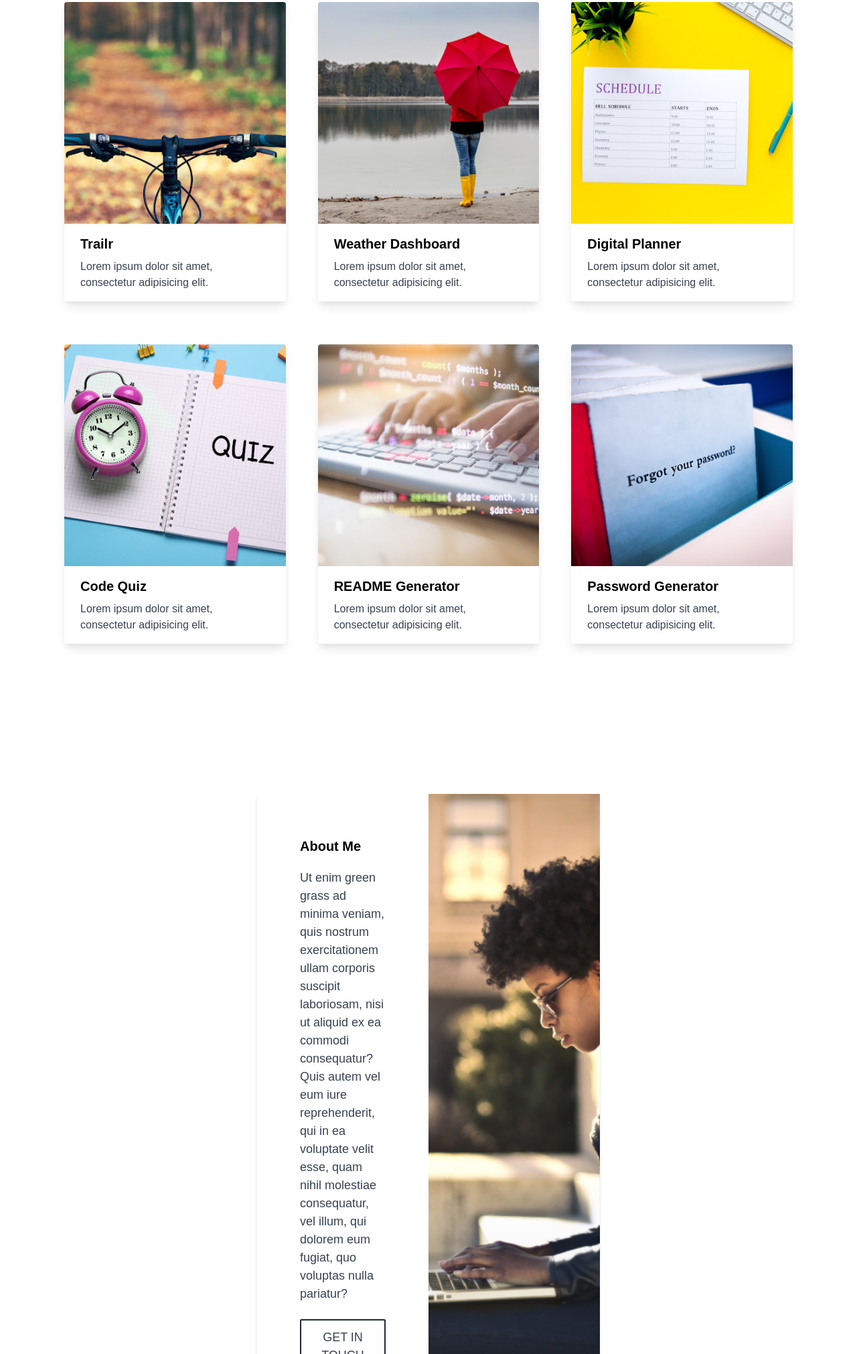
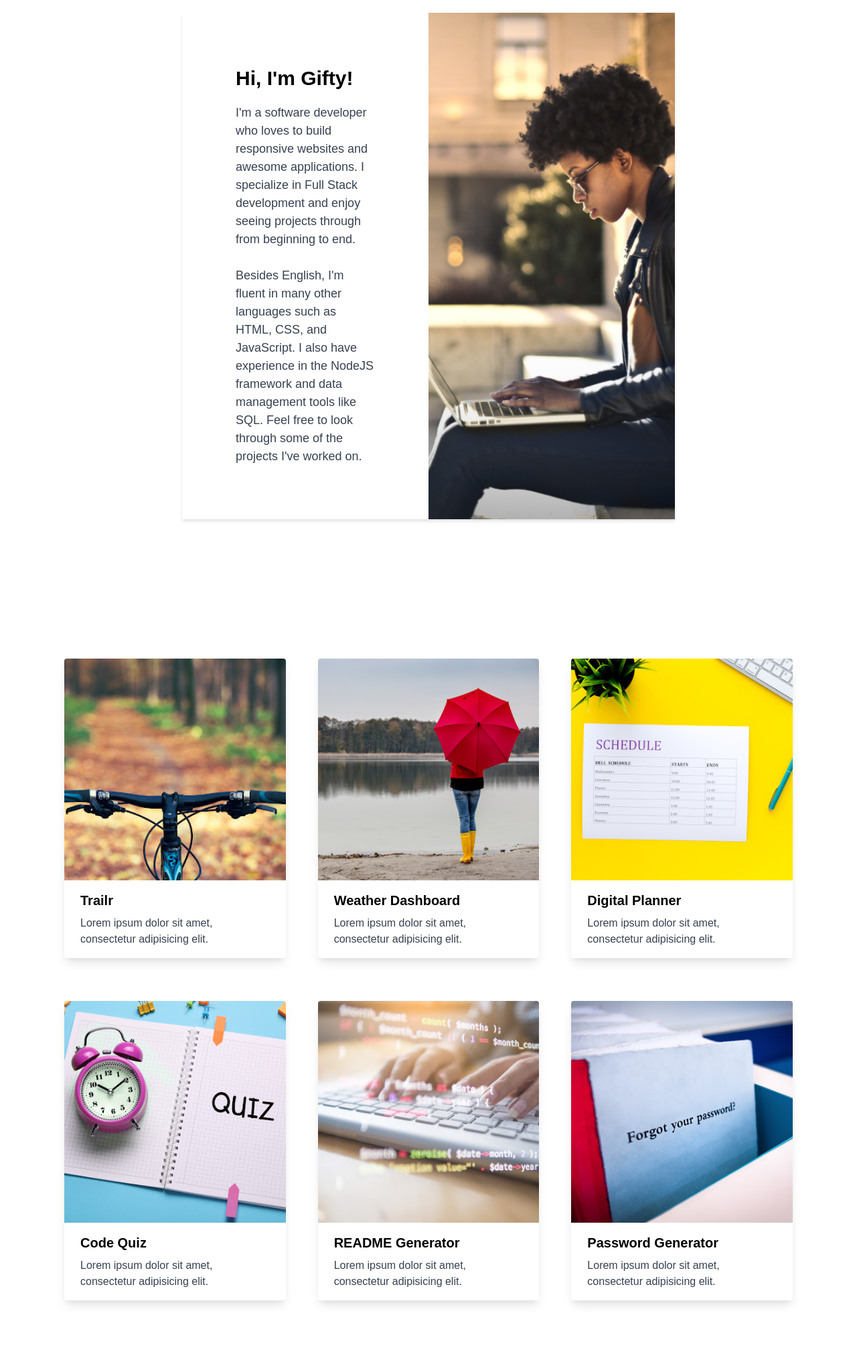
Before and after one commit to giftilicious/Gifty-Portfolio, a plain HTML site: page index.html in a window 1280 px wide. Shown: the part 779-2800 px from the top of the page at 67% size. Drawn offline with nearby package versions, Linux system fonts and the light colour scheme.

Commit message:
Reorganized about and portfolio sections Modified styling Cleaned up code

```diff
--- a/assets/css/style.css
+++ b/assets/css/style.css
@@ -8,12 +8,19 @@ body {
     margin: 0;
 }
 
-main {
+/* main {
     width: 60%;
     display: block;
     margin-left: auto;
     margin-right: auto;
-  }
+  } */
+
+.about {
+    width: 75%;
+    display: block;
+    margin-left: auto;
+    margin-right: auto;
+}
 
 /* header {
     display: flex;
@@ -35,7 +42,7 @@ nav{
     margin-right: 20px;
 } */
 
-/* .hero-image {
+.hero-image {
     display: flex;
     background-position: center;
     background-repeat: no-repeat;
@@ -53,7 +60,7 @@ nav{
     color: white;
 }
 
-h1 {
+/* h1 {
     font-family: 'Open Sans', sans-serif;
     font-weight: bold;
     font-size: 48px;
@@ -154,4 +161,4 @@ footer nav a {
     nav {
       flex-direction: column;
     }
-  } */
+  }  */
--- a/index.html
+++ b/index.html
@@ -20,28 +20,44 @@
       <a href="#contact" class="inline-block p-2 uppercase text-lg text-gray-700 hover:text-gray-400">Contact</a>
     </nav>
   </div>
-  <!-- Hero section -->
-  <!-- <section class="min-h-screen p-32"> -->
-  <!-- <div class="w-full relative"> -->
-  <!-- <div class="flex flex-col absolute mt-20 mb-10 ml-10 p-8 w-1/2 bg-white opacity-60">
-    <h1 class="text-3xl font-semi-bold mb-2">Hi, my name is Gifty.</h1>
-    <p class="text-lg mb-8">I'm a full stack software developer who loves to build responsive websites and awesome
-      applications. I specialize in Full Stack development and enjoy seeing projects through from beginning to end. Feel
-      free to take a look at some of
-      the projects I've worked on.</p>
-    <div><a href="#"
-        class="py-3 px-6 bg-gray-800 hover:bg-gray-700 text-gray-100 rounded-sm transition duration-300">Learn
-        More</a></div>
+  <!-- Hero image -->
+  <div class="hero-image">
+    <img src="./assets/images/hero-image2.jpg" alt="Hero image"/>
+    <!-- <div class="intro">
+      <h1 class="text-4xl uppercase leading-normal text-green-800 ">Clean design. <br>
+        Dynamic execution.|</h1>
     </div> -->
-  <!-- </div> -->
-  <div class="container-md bg-gray-300">
-    <img src="./assets/images/hero-image2.jpg" alt="Hero image" class="w-auto object-cover w-full">
+  </div>
+
+<!-- About section -->
+  <div class="about" id="about">
+    <div class="p-28">
+      <div class="bg-white shadow-md">
+        <div class="flex">
+          <div class="p-20">
+            <h2 class="text-3xl font-extrabold mb-5">Hi, I'm Gifty!</h2>
+            <p class="text-gray-700">
+              I'm a software developer who loves to build responsive websites and awesome applications. I specialize in
+              Full Stack development and enjoy seeing projects through from beginning to end.
+            </p>
+            <br>
+            <p class="text-gray-700">
+              Besides English, I'm fluent in many other languages such as HTML, CSS, and JavaScript. I also have experience in the NodeJS
+              framework and data management tools like SQL. Feel free to look through some of the projects I've worked on.
+            </p>
+            <!-- <button
+              class="mt-6 py-3 px-4 border-gray-800 border-2 bg-transparent text-gray-700 rounded-sm hover:bg-gray-800 hover:text-gray-100 transition duration-300">GET
+              IN TOUCH</button> -->
+          </div>
+          <img src="./assets/images/about-portrait.jpg" class="w-1/2 object-cover" />
+        </div>
+      </div>
+    </div>
   </div>
 
 
-
   <!-- Main section with links to projects -->
-  <section class="container mx-auto">
+  <section class="container mx-auto pb-32" id="portfolio">
     <!-- Portfolio Cards -->
     <div class="p-24 grid lg:grid-cols-3 md:grid-cols-2 sm:grid-cols-1 gap-x-12 gap-y-16 justify-items-center">
       <!-- Card 1  -->
@@ -112,66 +128,17 @@
       </div>
   </section>
 
-  <!-- About -->
-  <div class="">
-
-    <main>
-      <div class="p-32">
-      <div class="bg-white shadow-md">
-          <div class="flex">
-              <div class="p-16">
-                  <h2 class="text-xl font-extrabold mb-5">About Me</h2>
-                  <p class="text-gray-700">
-                    Ut enim green grass ad minima veniam, quis nostrum exercitationem ullam
-                    corporis suscipit laboriosam, nisi ut aliquid ex ea commodi consequatur? Quis autem vel eum iure
-                    reprehenderit, qui in ea voluptate velit esse, quam nihil molestiae consequatur, vel illum, qui dolorem
-                    eum fugiat, quo voluptas nulla pariatur?
-                  </p>
-                  <button
-                    class="mt-6 py-3 px-6 border-gray-800 border-2 bg-transparent text-gray-700 rounded-sm hover:bg-gray-800 hover:text-gray-100 transition duration-300" onclick="window.location:info@giftygyimah.com">GET
-                    IN TOUCH</button><span><a href="mailto:info@giftygyimah.com"></a></span>
-                  </div>
-                    <img src="./assets/images/about-portrait.jpg" class="w-1/2 object-cover"/>
-                </div>
-                </div>
-        </div>
-
-      <!-- <div class="p-32">
-        <div class="bg-white">
-          <div class="flex">
-            <div class="p-16">
-              <h2 class="text-xl font-extrabold mb-5">About Me</h2>
-              <p class="text-gray-700">
-                Ut grass enim ad minima veniam, quis nostrum exercitationem ullam
-                corporis suscipit laboriosam, nisi ut aliquid ex ea commodi consequatur? Quis autem vel eum iure
-                reprehenderit, qui in ea voluptate velit esse, quam nihil molestiae consequatur, vel illum, qui dolorem
-                eum fugiat, quo voluptas nulla pariatur?
-              </p>
-              <button
-                class="mt-6 py-3 px-6 border-gray-800 border-2 bg-transparent text-gray-700 rounded-sm hover:bg-gray-800 hover:text-gray-100 transition duration-300">GET
-                IN TOUCH</button>
-            </div>
-            <img src="./assets/images/about-portrait.jpg" class="w-1/3 object-cover"/>
-          </div>
-        </div>
-      </div> -->
-
-    </main>
-
   <!-- Footer with contact links -->
-    <footer class="bg-gray-800 p-10 flex justify-between items-center">
+  <footer class="bg-gray-800 p-10 flex justify-between items-center" id="contact">
     <h2 class="text-white">Get In Touch!</h2>
     <nav>
       <a href="mailto:info@giftygyimah.com" class="p-2 text-lg text-white hover:text-gray-100">Email</a>
-        <a href="https://www.linkedin.com/in/giftygyimah/"
-          class="p-2 text-lg text-white hover:text-gray-100">LinkedIn</a>
+      <a href="https://www.linkedin.com/in/giftygyimah/" class="p-2 text-lg text-white hover:text-gray-100">LinkedIn</a>
       <a href="https://github.com/giftilicious" class="p-2 text-lg text-white hover:text-gray-100">GitHub</a>
       </ul>
     </nav>
   </footer>
 
-    <!-- <script src="assets/script/index.js"></script> -->
-
 </body>
 
 </html>
```
Also changed, not shown: assets/images/Shutterstock_729333709.jpg (deleted), assets/images/placeholder-portfolio.jpg (deleted), 1 other file. Lines whose indentation alone changed are shown as unchanged.
